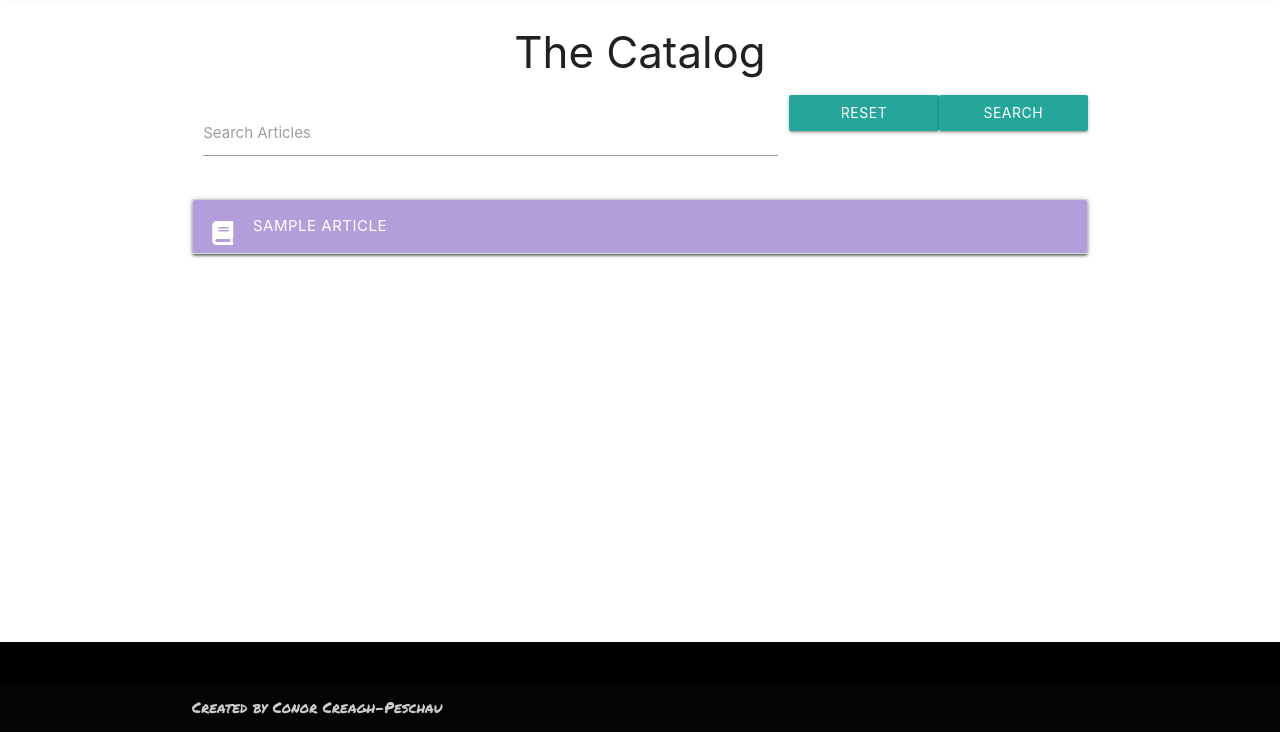
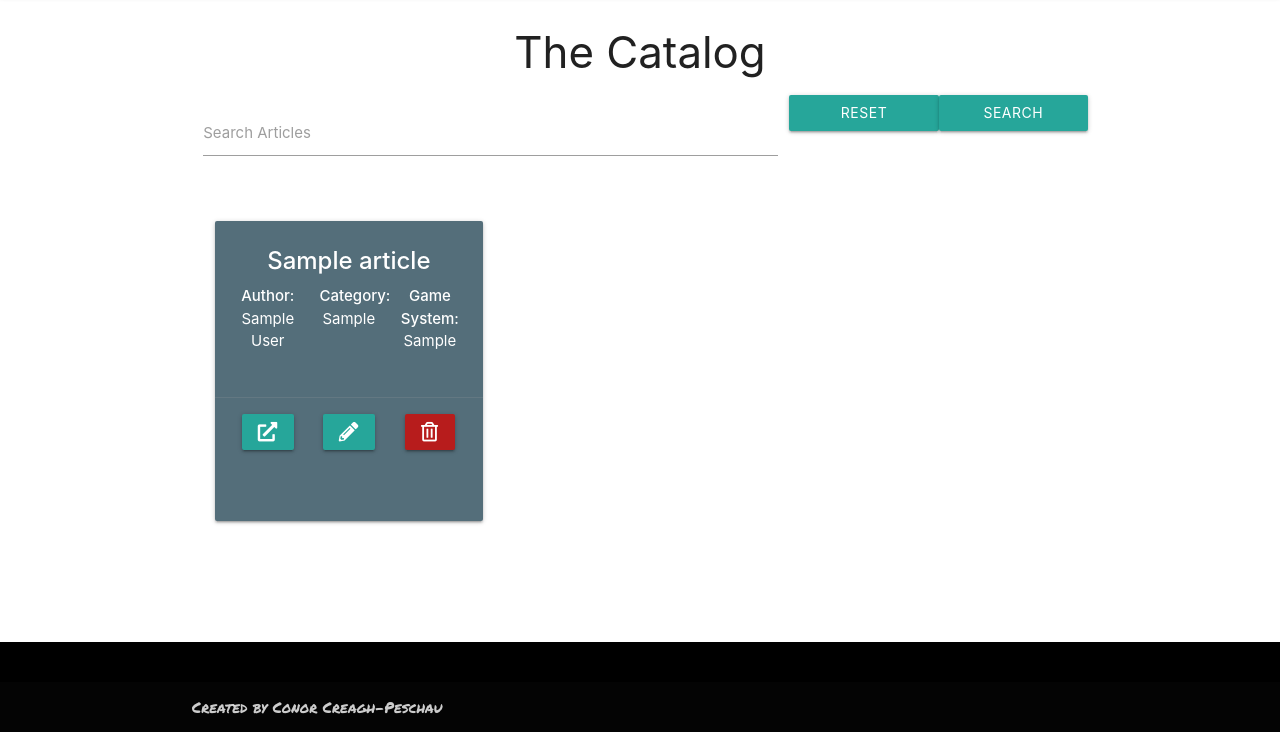
Before and after one commit to cfconor/rpg-book-repository, a Flask app: page / in a window 1280 px wide. Shown: the part 68-800 px from the top of the page. Run offline with Flask 2, Linux system fonts and the light colour scheme; the visitor is signed in with stand-in values (Sample User, id 1); a database or web service that is not in the repository returns one stand-in record (values such as "Sample title"); some libraries are stand-ins or nearby versions.

Commit message:
changed catalog format to card instead of collapsible

```diff
--- a/static/css/styles.css
+++ b/static/css/styles.css
@@ -15,3 +15,7 @@ main {
 #main-title {
     padding-left: 1em;
 }
+
+.card {
+    height: 300px;
+}
--- a/static/js/scripts.js
+++ b/static/js/scripts.js
@@ -1,6 +1,4 @@
 $(document).ready(function(){
     $('select').formSelect();
-    $('.chips').chips();
-    $('.collapsible').collapsible();
     $(".dropdown-trigger").dropdown();
   });
--- a/templates/catalog.html
+++ b/templates/catalog.html
@@ -18,36 +18,48 @@
 </form>
 
 <!-- List out articles -->
-<ul class="col s12 collapsible align-center">
+<div class="row center-align">
+    <ul class="col s12 center-align">
         {% for article in articles %}
         <li>
-        <div class="collapsible-header btn-large deep-purple lighten-3"><i class="fas fa-book"></i>{{ article.article_name }}</div>
-        <div class="collapsible-body">
+            <div class="col s4">
+
+                <div class="card blue-grey darken-1">
+                    <div class="card-content white-text">
+                        <span class="card-title"><strong>{{ article.article_name }}</strong></span>
                         <div class="row">
-                    <ul class="col s6">
-                        <li><strong>Author:</strong> {{ article.article_author }}</li>
-                        <li><strong>Category:</strong> {{ article.article_category.title() }}</li>
-                        <li><strong>Game System:</strong> {{ article.game_system }}</li>
-                    </ul>
-                    <div class="col s6">
+                            <div class="col s4"><strong>Author:</strong> {{ article.article_author }}</div>
+                            <div class="col s4"><strong>Category:</strong> {{ article.article_category.title() }}</div>
+                            <div class="col s4"><strong>Game System:</strong> {{ article.game_system }}</div>
+                        </div>
+                    </div>
+                    <div class="card-action">
                         <div class="row">
-                            <a class="col btn s6 right" href="{{ article.article_link }}" target="_blank">Link to Document</a>
+                            <div class="col s4">
+                                <a class="btn" href="{{ article.article_link }}" target="_blank"><i class="fas fa-external-link-alt"></i></a>
                             </div>
+
                              {% if session["user"] %}
-                            <div class="row">
-                                <a class="col btn s6 right" href="{{ url_for('edit_article', article_id=article._id) }}">Edit Article</a>
+                                <div class="col s4">
+                                    <a class="btn" href="{{ url_for('edit_article', article_id=article._id) }}"><i class="fas fa-pencil-alt"></i></a>
                                 </div>
-                            <div class="row">
-                                <a class="col btn s6 right red darken-4" href="{{ url_for('delete_article', article_id=article._id) }}">Delete Article</a>
+                                <div class="col s4">
+                                    <a class="btn red darken-4" href="{{ url_for('delete_article', article_id=article._id) }}"><i class="far fa-trash-alt"></i></a>
                                 </div>
                             {% endif %}
                         </div>
 
                         </div>
                 </div>
+            </div>
         </li>
+
+
+
+
         {% endfor %}
     </ul>
+</div>
 
 
 
```
Lines whose indentation alone changed are shown as unchanged.
